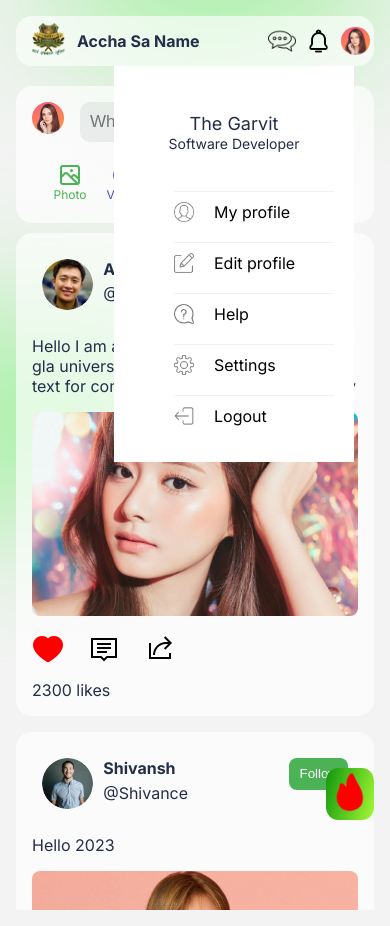
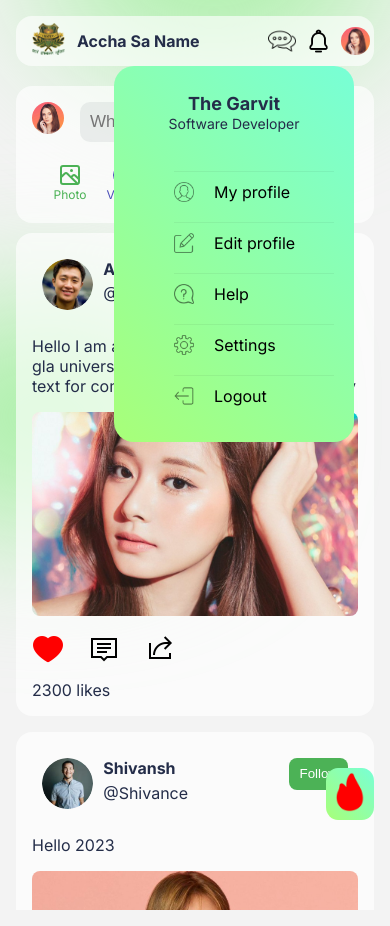
Before and after one commit to aman220/community_GLA, a React (Create React App) app: page / in a window 390 px wide. Both pictures are taken after a click on the element 355 px from the left and 40 px from the top of the page. Built offline with nearby package versions, Linux system fonts and the light colour scheme.

Commit message:
minor 2 change in colors
minor 2 change in colors in navbar and trending toggle

```diff
--- a/src/components/NavBar/NavBar.jsx
+++ b/src/components/NavBar/NavBar.jsx
@@ -1,4 +1,4 @@
-import React, {useState} from 'react';
+import React, { useState } from 'react';
 import './Navbar.css';
 import Home from '../../img/home.png'
 import Noti from '../../img/noti.png'
@@ -66,18 +66,20 @@ function NavBar() {
           <div className="s-nav-icon">
             <img src={Noti} alt="" />
           </div>
-          <div className="s-nav-icon" onClick={()=>{setOpen(!open)}}>
-            <img src={Profile} alt="" className='profile-icon'/>
+          <div className="s-nav-icon" onClick={() => { setOpen(!open) }}>
+            <img src={Profile} alt="" className='profile-icon' />
           </div>
-          <div className={`dropdown-menu ${open? 'active' : 'inactive'}`}>
-            <h3>The Garvit<br/><span>Software Developer</span></h3>
-            <ul>
-              <DropdownItem img = {User} text = {"My profile"}/>
-              <DropdownItem img = {Edit} text = {"Edit profile"}/>
-              <DropdownItem img = {Question} text = {"Help"}/>
-              <DropdownItem img = {Setting} text = {"Settings"}/>
-              <DropdownItem img = {Logout} text = {"Logout"}/>
-            </ul>
+          <div className={`dropdown-menu ${open ? 'active' : 'inactive'}`}>
+            <div className="dropdown-content">
+              <h3>The Garvit<br /><span>Software Developer</span></h3>
+              <ul>
+                <DropdownItem img={User} text={"My profile"} />
+                <DropdownItem img={Edit} text={"Edit profile"} />
+                <DropdownItem img={Question} text={"Help"} />
+                <DropdownItem img={Setting} text={"Settings"} />
+                <DropdownItem img={Logout} text={"Logout"} />
+              </ul>
+            </div>
           </div>
         </div>
       </div>
@@ -86,7 +88,7 @@ function NavBar() {
 }
 
 function DropdownItem(props) {
-  return(
+  return (
     <li className='dropdownItem'>
       <img src={props.img}></img>
       <a> {props.text} </a>
--- a/src/components/NavBar/Navbar.css
+++ b/src/components/NavBar/Navbar.css
@@ -221,8 +221,8 @@
   position: absolute;
   top: 50px;
   right: 20px;
-  background-color: #fff;
-  border-radius: var(--border-radius);
+  background: linear-gradient(45deg, #a8ff78, #78ffd6);
+  border-radius: 20px;
   padding: 10px 20px;
   width: 200px;
 }
@@ -237,7 +237,9 @@
   background: var(--secondary-bg);
   transform: rotate(45deg);
 }
-
+.dropdown-content{
+  margin-top: -20px;
+}
 .dropdown-menu.active{
   opacity: 1;
   visibility: visible;
@@ -258,7 +260,6 @@ h3{
   text-align: center;
   font-size: 18px;
   padding: 20px 0;
-  font-weight: 500;
   font-size: 18px;
   color: var(--primary-text-color);
   line-height: 1.2rem;
--- a/src/components/PostSide/PostSide.css
+++ b/src/components/PostSide/PostSide.css
@@ -14,7 +14,7 @@
 .trending-mobile-view {
     display: block;
     position: absolute;
-    background-color: white;
+    background: linear-gradient(45deg, #a8ff78, #78ffd6);
     border-radius: 20px;
     right: 0;
     overflow-y: scroll;
@@ -27,7 +27,8 @@
 }
 
 .TrendCardDiv {
-    margin-top: -50px;
+    margin-top: -4rem;
+    overflow: hidden;
 }
 
 /* responsive this card will be hidden when devicw width is small */
@@ -48,7 +49,7 @@
         margin-right: 1rem;
         bottom: 0;
         right: 0;
-        background: linear-gradient(106.23deg, #10970c, #a4f935 100%);
+        background: linear-gradient(45deg, #a8ff78, #78ffd6);
         border-radius: 25%;
         padding: 4px;
     }
--- a/src/components/Posts/Posts.css
+++ b/src/components/Posts/Posts.css
@@ -2,5 +2,5 @@
     display: flex;
     flex-direction: column;
     gap: 1rem;
-    margin-bottom: 6rem;
+
 }
```
